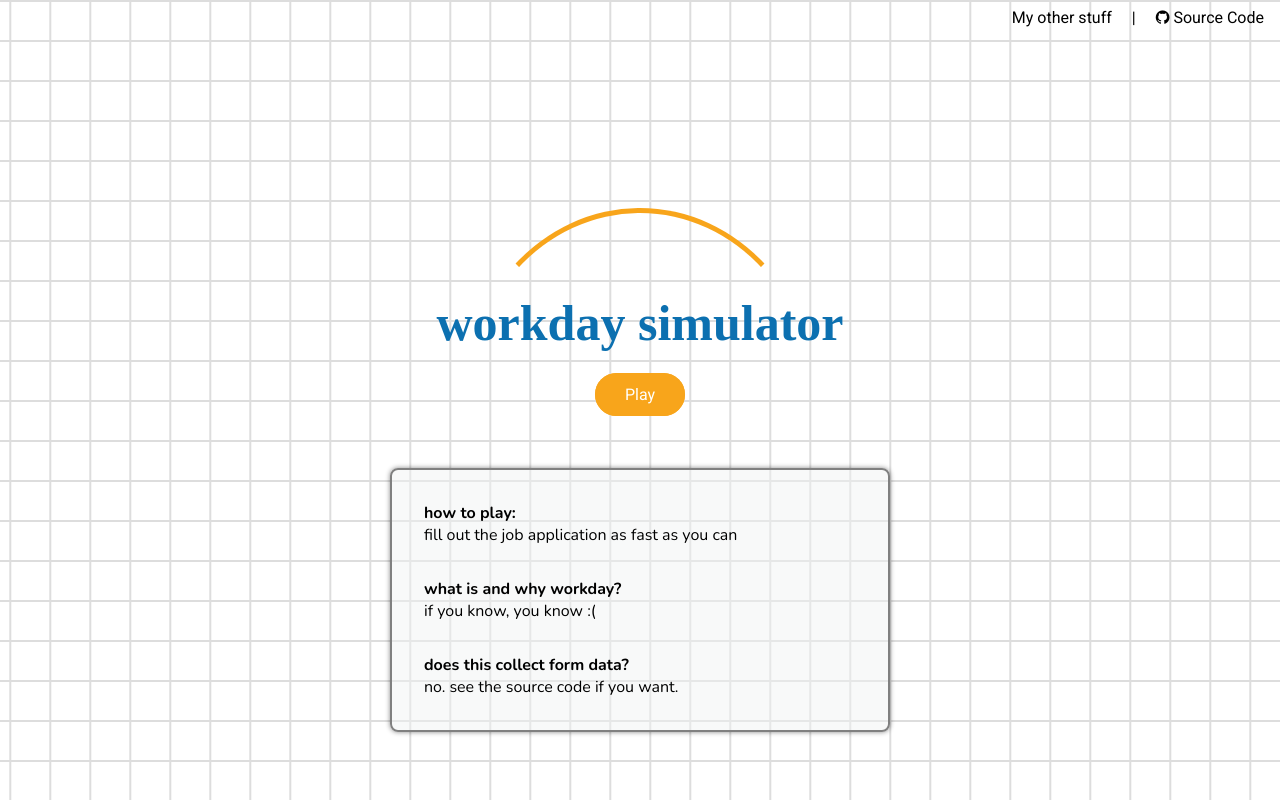
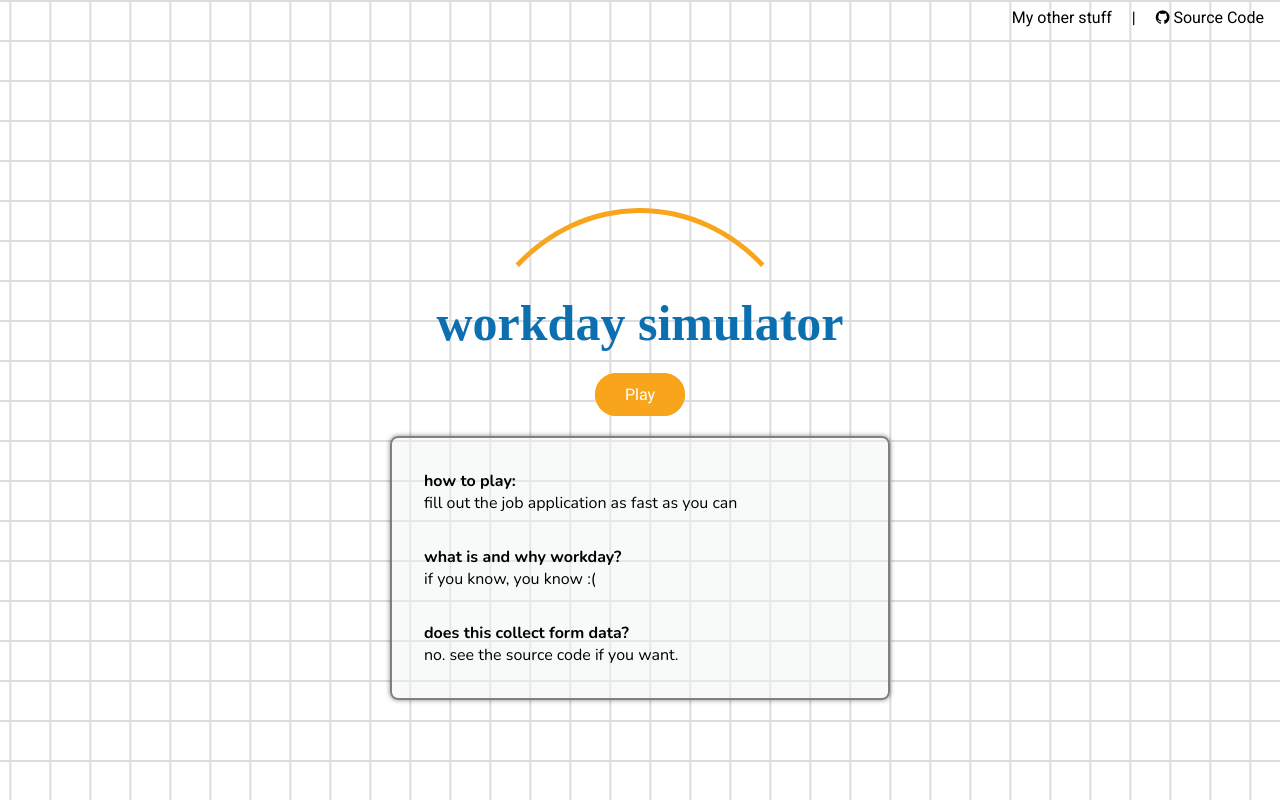
Before and after one commit to gdonlol/workday-simulator, a React (Vite) app: page / in a window 1280 px wide. Built offline with nearby package versions, Linux system fonts and the light colour scheme; a web font is replaced by a local one.

Commit message:
margin fix

```diff
--- a/src/Menu.tsx
+++ b/src/Menu.tsx
@@ -50,7 +50,7 @@ export const Menu = (props: {
               }, 2000)
             }} className="btn yellow-btn"><span>Play</span></a>
           </div>
-          <div className="menu-div flex-col flex-jcc" style={{ marginTop: 64 }}>
+          <div className="menu-div flex-col flex-jcc" style={{ marginTop: 32 }}>
             <p style={{ marginTop: 0 }}>
               <span><b>how to play:</b></span> <br />
               <span>fill out the job application as fast as you can </span>
```
